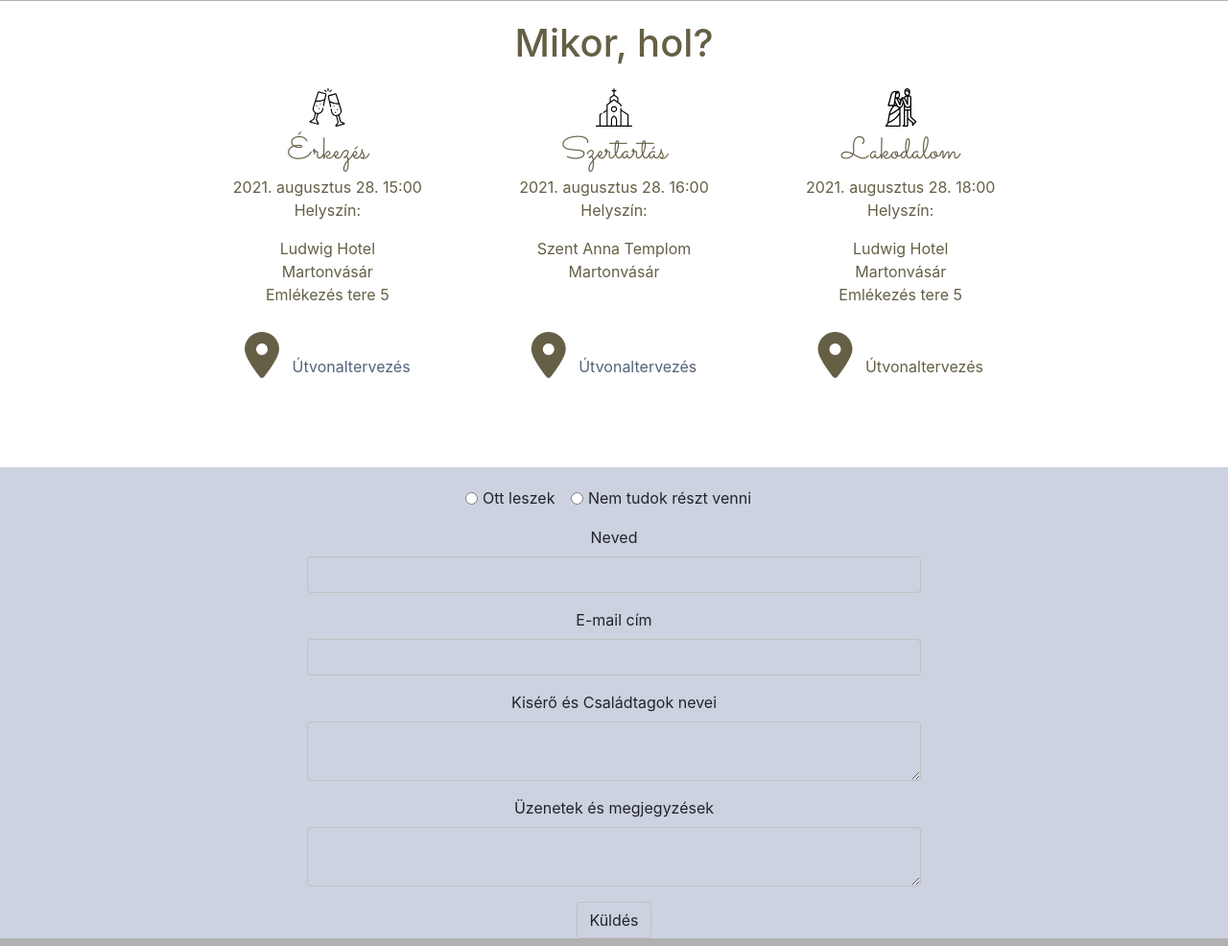
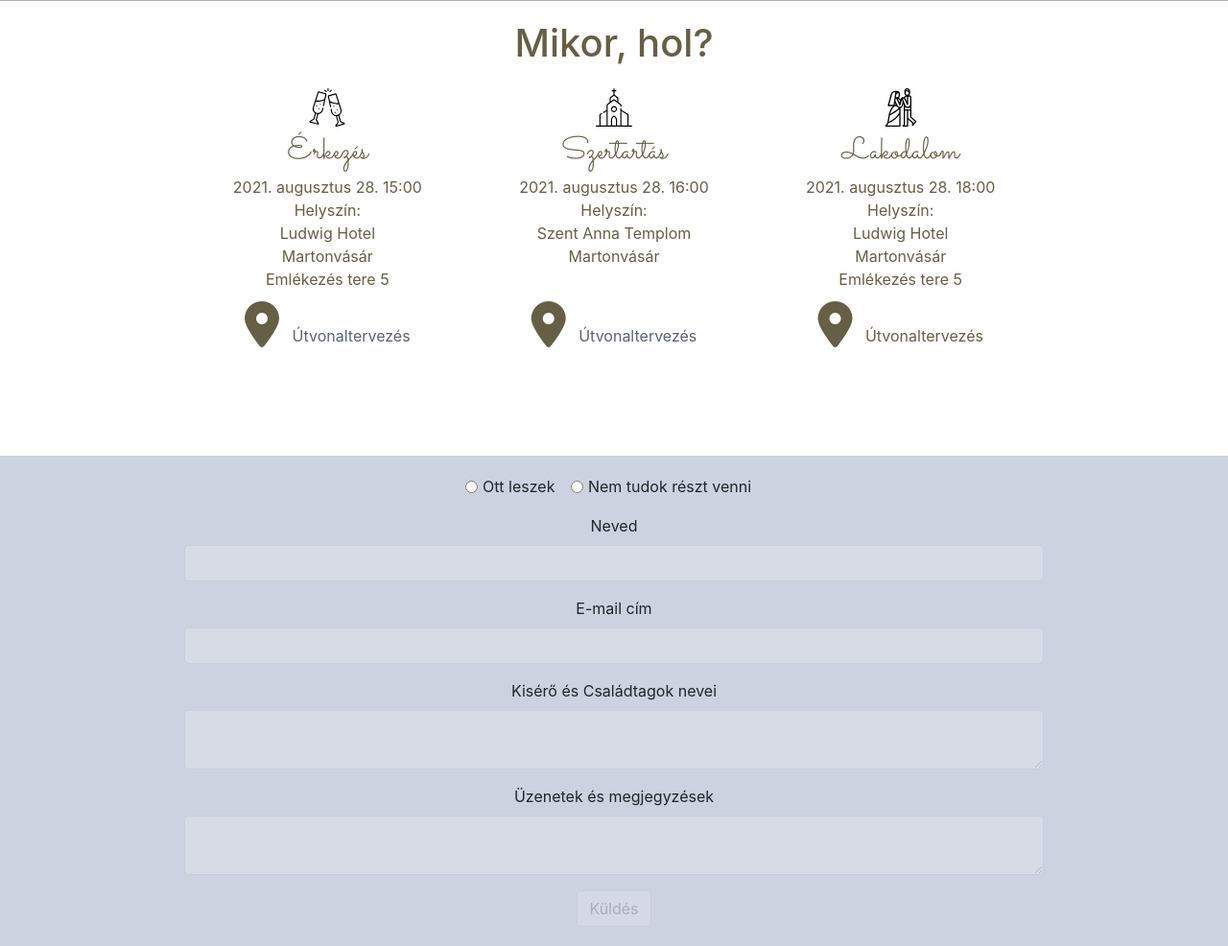
Before and after one commit to reczuprik/Eskuvo_Webpage, a PHP site: page / in a window 1280 px wide. Shown: the part 719-1705 px from the top of the page at 96% size. Run offline with PHP 8.4, Linux system fonts and the light colour scheme; some libraries are stand-ins or nearby versions; grey boxes are pictures that could not be loaded.

Commit message:
some styling change

```diff
--- a/css/styles.css
+++ b/css/styles.css
@@ -1,5 +1,7 @@
 /* Add a black background color to the top navigation */
-
+p{
+  margin: 0;
+}
 .header{
   padding: 10px;
 }
@@ -21,14 +23,8 @@
 
   margin-top: 10px;
 }
-
-.rsvpSection{
-  margin-top: 10vh;
-  padding-left: 25%;
-  padding-right: 25%;
-  padding-top: 20px;
-  background-color: #CCD2E0;
-
+.esemenyek{
+  padding-bottom: 20px;
 }
 
 .eventsSection{
@@ -73,9 +69,20 @@
   margin-bottom: 0;
 }
 
+
+.rsvpSection{
+  margin-top: 10vh;
+  padding-left: 15%;
+  padding-right: 15%;
+  padding-top: 20px;
+  padding-bottom: 20px;
+  background-color: #CCD2E0;
+
+}
+
 .transparentInputBox{
 
-  background-color:transparent !important;
+  opacity: 20%;
   border: 0.5px solid #c0c0c0 ;
 
 
```
